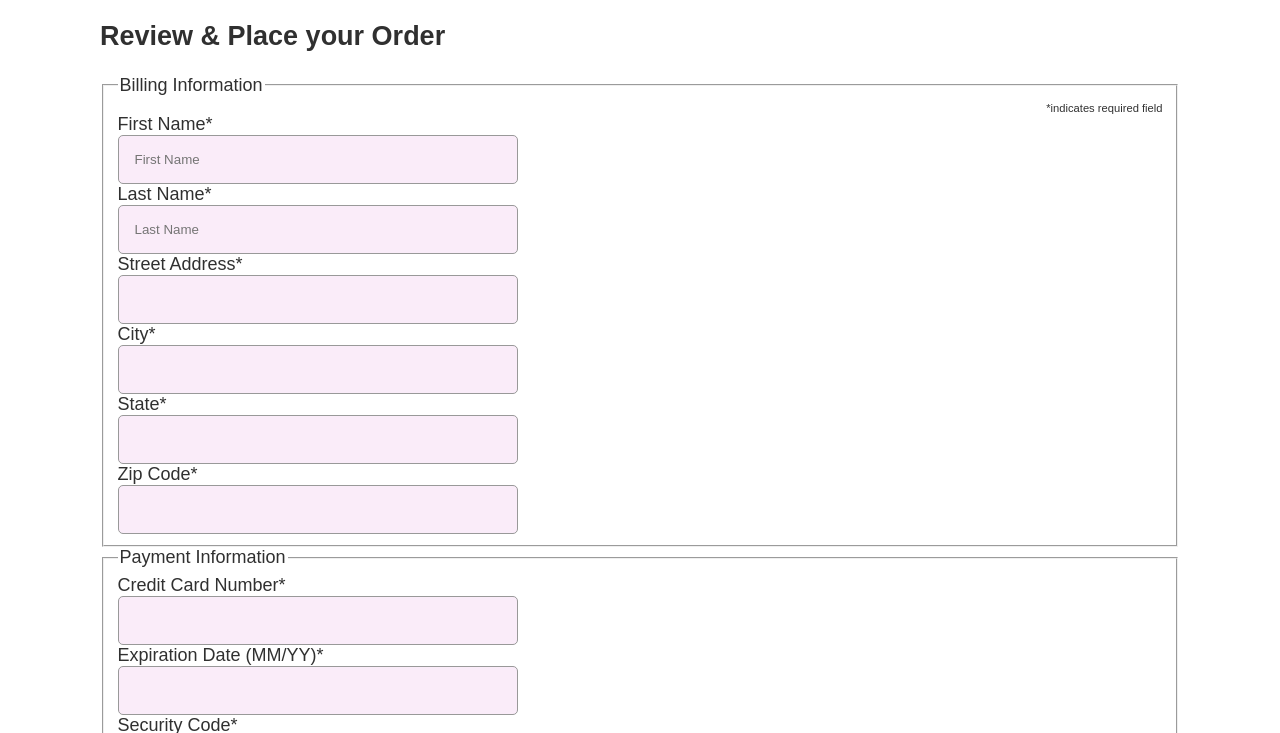
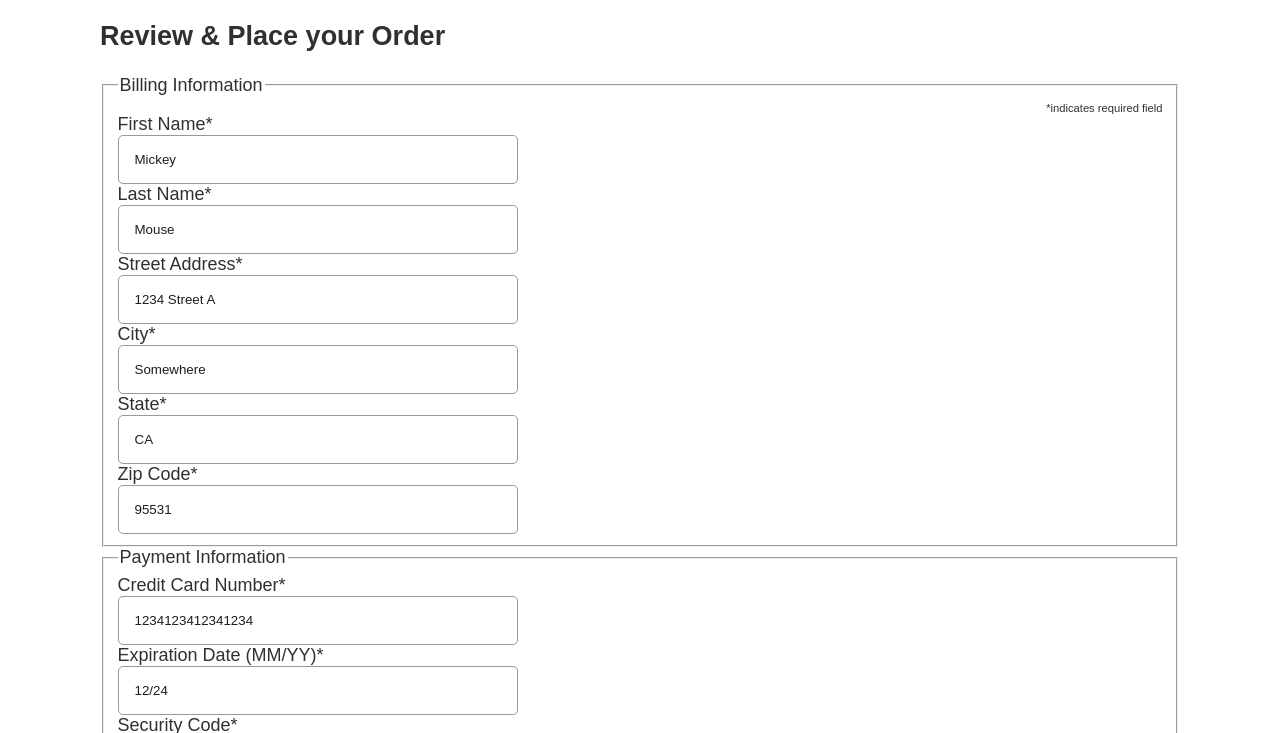
Before and after one commit to Jkrant48/Wdd330_sleepoutside, a website built with Vite: page src/checkout/index.html in a window 1280 px wide. Shown: the part 63-796 px from the top of the page. Built offline with nearby package versions, Linux system fonts and the light colour scheme; no server answers; files whose address does not match are found by name.

Commit message:
add console logs

```diff
--- a/src/checkout/index.html
+++ b/src/checkout/index.html
@@ -25,6 +25,7 @@
                 id="fname"
                 required
                 placeholder="First Name"
+                value="Mickey"
             /></label>
             <label class="top" for="lname"
               >Last Name*
@@ -34,40 +35,41 @@
                 id="lname"
                 required
                 placeholder="Last Name"
+                value="Mouse"
             /></label>
 
             <label class="top" for="address"
               >Street Address*
-              <input type="text" name="address" id="address" required
+              <input type="text" name="address" id="address" value="1234 Street A" required
             /></label>
 
             <label class="top" for="city"
-              >City* <input type="text" name="city" id="city" required
+              >City* <input type="text" name="city" id="city" value="Somewhere" required
             /></label>
 
             <label class="top" for="state"
-              >State* <input type="text" name="state" id="state" required
+              >State* <input type="text" name="state" id="state" value="CA" required
             /></label>
 
             <label class="top" for="zip"
-              >Zip Code* <input type="text" name="zip" id="zip" required
+              >Zip Code* <input type="text" name="zip" id="zip" value="95531" required
             /></label>
           </fieldset>
           <fieldset>
             <legend>Payment Information</legend>
             <label class="top" for="cc-number"
               >Credit Card Number*
-              <input type="text" name="cc-number" id="cc-number" required
+              <input type="text" name="cc-number" id="cc-number" value="1234123412341234" required
             /></label>
 
             <label class="top" for="cc-exp"
               >Expiration Date (MM/YY)*
-              <input type="text" name="cc-exp" id="cc-exp" required
+              <input type="text" name="cc-exp" id="cc-exp" value="12/24" required
             /></label>
 
             <label class="top" for="cc-cvv"
               >Security Code*
-              <input type="text" name="cc-cvv" id="cc-cvv" required
+              <input type="text" name="cc-cvv" id="cc-cvv" value="123" required
             /></label>
             <!-- <input type="hidden" name="date-stamp" id="date-stamp" value="" /> -->
           </fieldset>
--- a/src/js/ExternalServices.mjs
+++ b/src/js/ExternalServices.mjs
@@ -45,14 +45,20 @@ export default class ExternalServices {
     }
   }
 
-  async checkout(cartOrder) {
+  async checkout(payload) {
     const options = {
       method: "POST",
       headers: {
         "Content-Type": "application/json",
       },
-      body: JSON.stringify(cartOrder),
+      body: JSON.stringify(payload),
     };
+    // console.log('payload and baseURL');
+    // console.log(payload);
+    // console.log(baseURL);
+    console.log('Posting to:', baseURL + 'checkout/');
+    console.log('Payload:', JSON.stringify(payload));
+
     return await fetch(baseURL + 'checkout/', options).then(convertToJson);
   }
 
```
Also changed, not shown: src/js/CheckoutProcess.mjs (+5 -4 lines).
